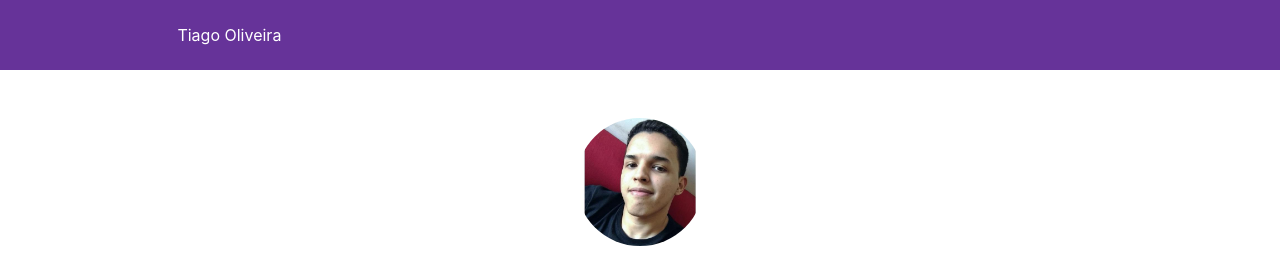
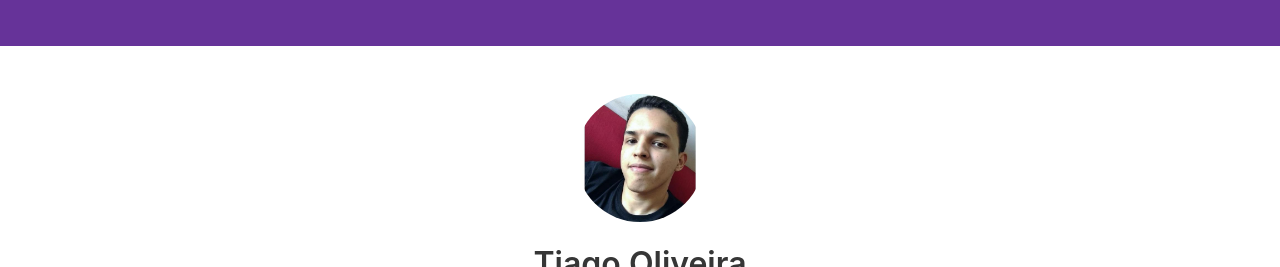
Before and after one commit to TiagoOlivv/my-personal-website, a Gatsby site: page / in a window 1280 px wide. Shown: the top 267 px of the page. Built offline with nearby package versions, Linux system fonts and the light colour scheme; Gatsby itself is replaced by a stand-in of ours.

Commit message:
query image graphql

```diff
--- a/gatsby-config.js
+++ b/gatsby-config.js
@@ -12,22 +12,10 @@ module.exports = {
 			resolve: `gatsby-source-filesystem`,
 			options: {
 				name: `images`,
-				path: `${__dirname}/src/images`,
+				path: `${__dirname}/src/assets/images`,
 			},
 		},
 		`gatsby-transformer-sharp`,
 		`gatsby-plugin-sharp`,
-		{
-			resolve: `gatsby-plugin-manifest`,
-			options: {
-				name: `gatsby-starter-default`,
-				short_name: `starter`,
-				start_url: `/`,
-				background_color: `#663399`,
-				theme_color: `#663399`,
-				display: `minimal-ui`,
-				icon: `src/images/gatsby-icon.png`, // This path is relative to the root of the site.
-			},
-		},
 	],
 }
--- a/src/components/header.js
+++ b/src/components/header.js
@@ -23,9 +23,7 @@ const Header = ({ siteTitle }) => (
 						color: `white`,
 						textDecoration: `none`,
 					}}
-				>
-					{siteTitle}
-				</Link>
+				></Link>
 			</h1>
 		</div>
 	</header>
--- a/src/pages/index.js
+++ b/src/pages/index.js
@@ -1,5 +1,6 @@
 import React from 'react'
-import { Link } from 'gatsby'
+import { Link, StaticQuery, graphql } from 'gatsby'
+import Img from 'gatsby-image'
 import { FontAwesomeIcon } from '@fortawesome/react-fontawesome'
 import {
 	faInstagram,
@@ -10,7 +11,6 @@ import {
 
 import Layout from '../components/layout'
 import SEO from '../components/seo'
-import avatar from '../assets/images/avatar.jpg'
 
 export default () => {
 	return (
@@ -20,7 +20,26 @@ export default () => {
 				keywords="ReactJS, React Native, Node, Gatsby, Front-end, API"
 			/>
 			<figure className="photo image is-128x128">
-				<img className="is-rounded" src={avatar} alt="Tiago Oliveira" />
+				<StaticQuery
+					query={graphql`
+						query {
+							file(relativePath: { eq: "avatar.jpg" }) {
+								childImageSharp {
+									fixed(width: 128, height: 128) {
+										...GatsbyImageSharpFixed
+									}
+								}
+							}
+						}
+					`}
+					render={data => (
+						<Img
+							fixed={data.file.childImageSharp.fixed}
+							imgStyle={{ borderRadius: '100%' }}
+							alt="Tiago Oliveira"
+						/>
+					)}
+				/>
 			</figure>
 			<div className="has-text-centered">
 				<h1 className="title has-text-centered">Tiago Oliveira</h1>
```
